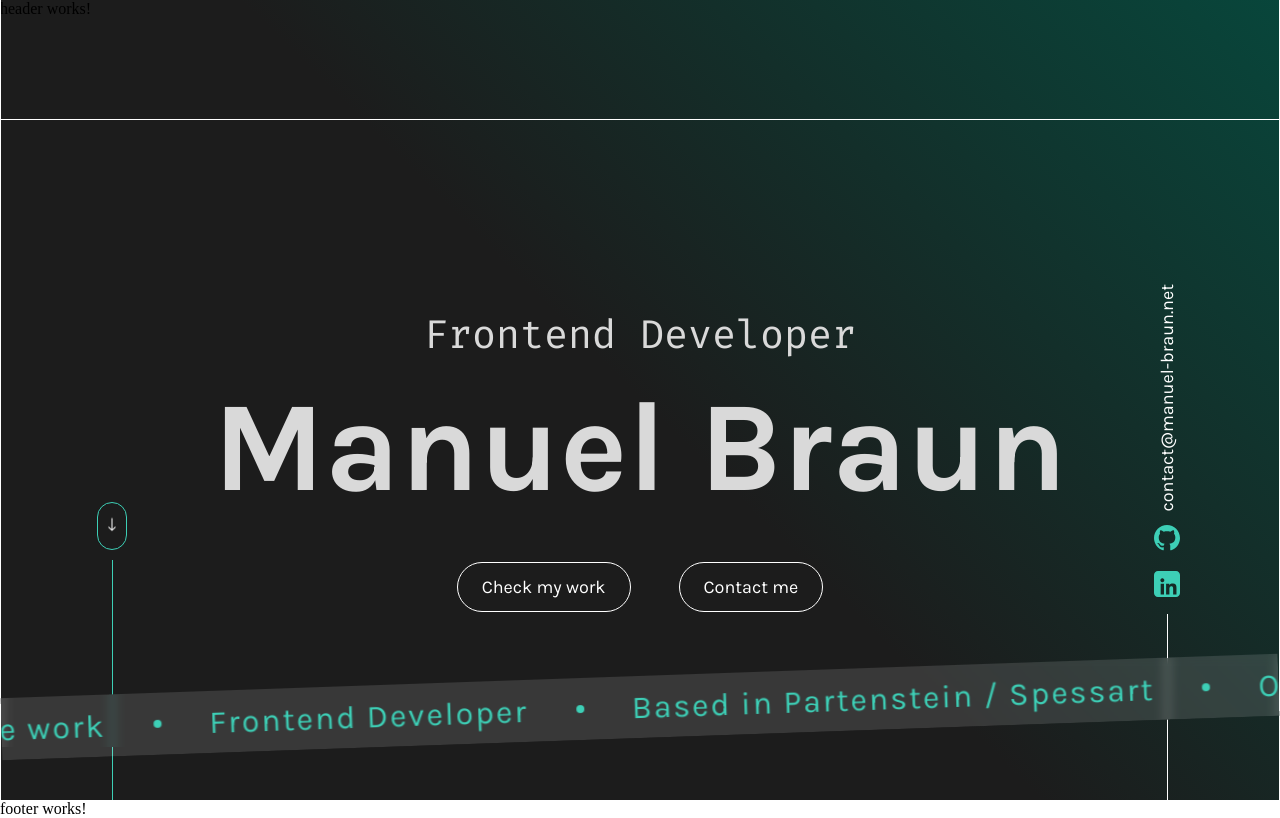
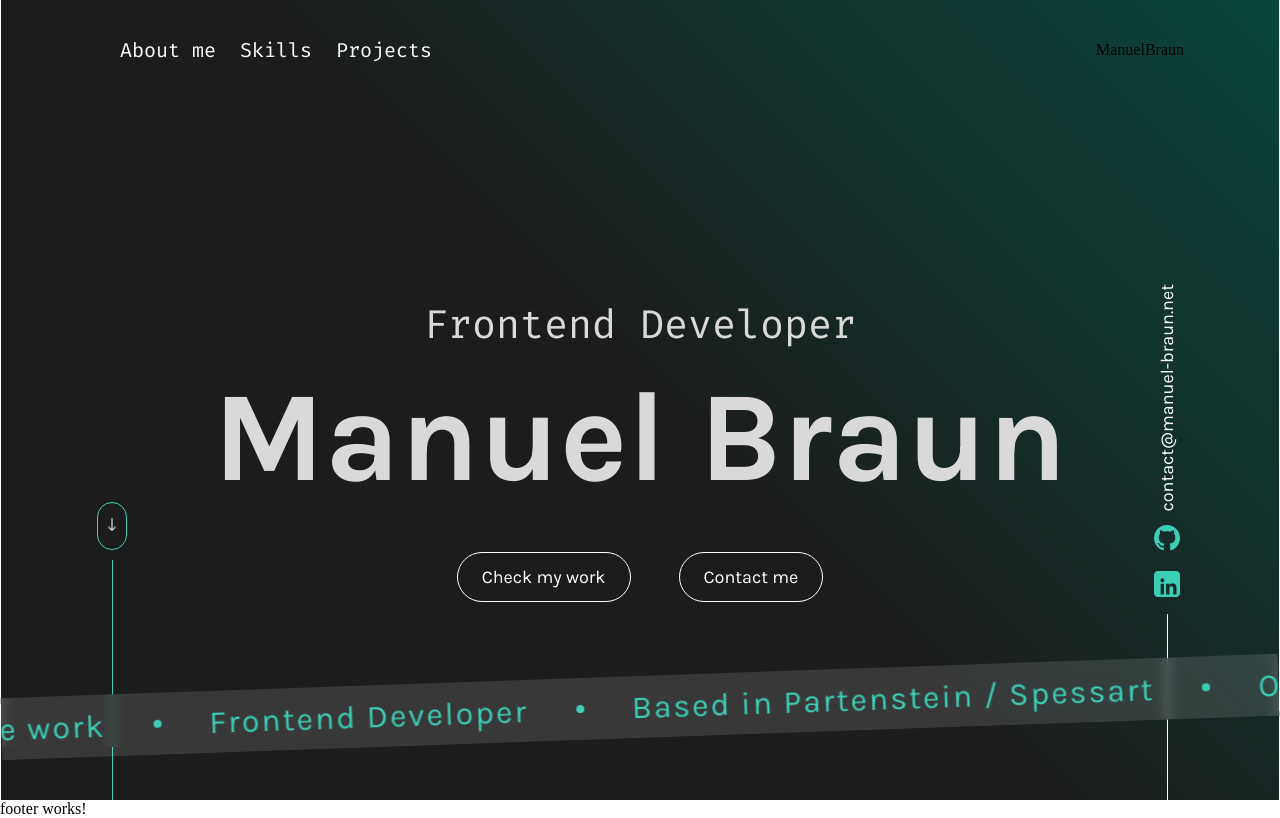
Before and after one commit to manuelbrauncoder/portfolio-2.0, an Angular app: page /home in a window 1280 px wide. Built offline with nearby package versions, Linux system fonts and the light colour scheme.

Commit message:
header: start with layout

```diff
--- a/src/app/app.component.scss
+++ b/src/app/app.component.scss
@@ -6,7 +6,5 @@ app-header{
     top: 0;
     left: 0;
     width: 100%;
-    height: 120px;
-
-    border-bottom: 1px solid white;
+    height: 100px;
 }
--- a/src/app/components/hero/hero.component.scss
+++ b/src/app/components/hero/hero.component.scss
@@ -11,7 +11,7 @@
     width: 100%;
     max-width: $content-limit;
     margin: 0 auto;
-    padding: 120px 0 0 0;
+    padding: 100px 0 0 0;
     border-right: 1px solid white;
     border-left: 1px solid white;
 
@@ -56,22 +56,22 @@
         border: 1px solid $color-v2-green-100;
         border-radius: 100vw;
 
-        svg{
+        svg {
             animation: 1.2s move-arrow infinite ease-in-out;
         }
     }
 }
 
 @keyframes move-arrow {
-    0%{
+    0% {
         transform: translateY(-3px);
     }
 
-    50%{
+    50% {
         transform: translateY(3px);
     }
 
-    100%{
+    100% {
         transform: translateY(-3px);
     }
 }
@@ -90,7 +90,8 @@
         text-decoration: none;
         cursor: pointer;
         @extend .hover-transition;
-        &:hover{
+
+        &:hover {
             color: $color-v2-green-100;
             @extend .hover-transition;
         }
@@ -146,19 +147,22 @@
     backdrop-filter: blur(5.300000190734863px);
     display: flex;
     gap: 48px;
-    .scroll-one{
+
+    .scroll-one {
         animation: loop 30s linear infinite;
         @include dFlex($jc: space-around, $g: 48px);
         overflow: hidden;
         flex-shrink: 0;
     }
-    .scroll-two{
+
+    .scroll-two {
         animation: loop 30s linear infinite;
         @include dFlex($jc: space-around, $g: 48px);
         overflow: hidden;
         flex-shrink: 0;
     }
-    span{
+
+    span {
         @include font-karla($fs: 32px, $fw: 400);
         color: $color-v2-green-100;
         letter-spacing: 2px;
@@ -167,6 +171,11 @@
 }
 
 @keyframes loop {
-    0% {transform: translateX(0%);}
-    100% {transform: translateX(calc(-100% - 48px));}
+    0% {
+        transform: translateX(0%);
+    }
+
+    100% {
+        transform: translateX(calc(-100% - 48px));
+    }
 }
--- a/src/app/shared/header/header.component.html
+++ b/src/app/shared/header/header.component.html
@@ -1 +1,12 @@
-<p>header works!</p>
+<header>
+    <nav>
+        <div class="toggle"></div>
+        <a href="">About me</a>
+        <a href="">Skills</a>
+        <a href="">Projects</a>
+    </nav>
+    <div class="logo">
+        <span>Manuel</span>
+        <span>Braun</span>
+    </div>
+</header>
--- a/src/app/shared/header/header.component.scss
+++ b/src/app/shared/header/header.component.scss
@@ -0,0 +1,16 @@
+@use '../../../styles.scss' as *;
+
+header{
+    @include dFlex($jc: space-between);
+    max-width: $content-limit;
+    margin: 0 auto;
+    padding: 0 96px;
+    height: 100%;
+    nav{
+        @include dFlex($jc: flex-start, $g: 24px);
+        a{
+            @include font-fira-code($fs: 20px, $fw: 400);
+            letter-spacing: -3%;
+        }
+    }
+}
--- a/src/styles.scss
+++ b/src/styles.scss
@@ -90,3 +90,9 @@ $content-limit: 1920px;
     background-color: $color-v2-green-100;
     border: unset;
 }
+
+a{
+    text-decoration: none;
+    cursor: pointer;
+    color: white;
+}
```
